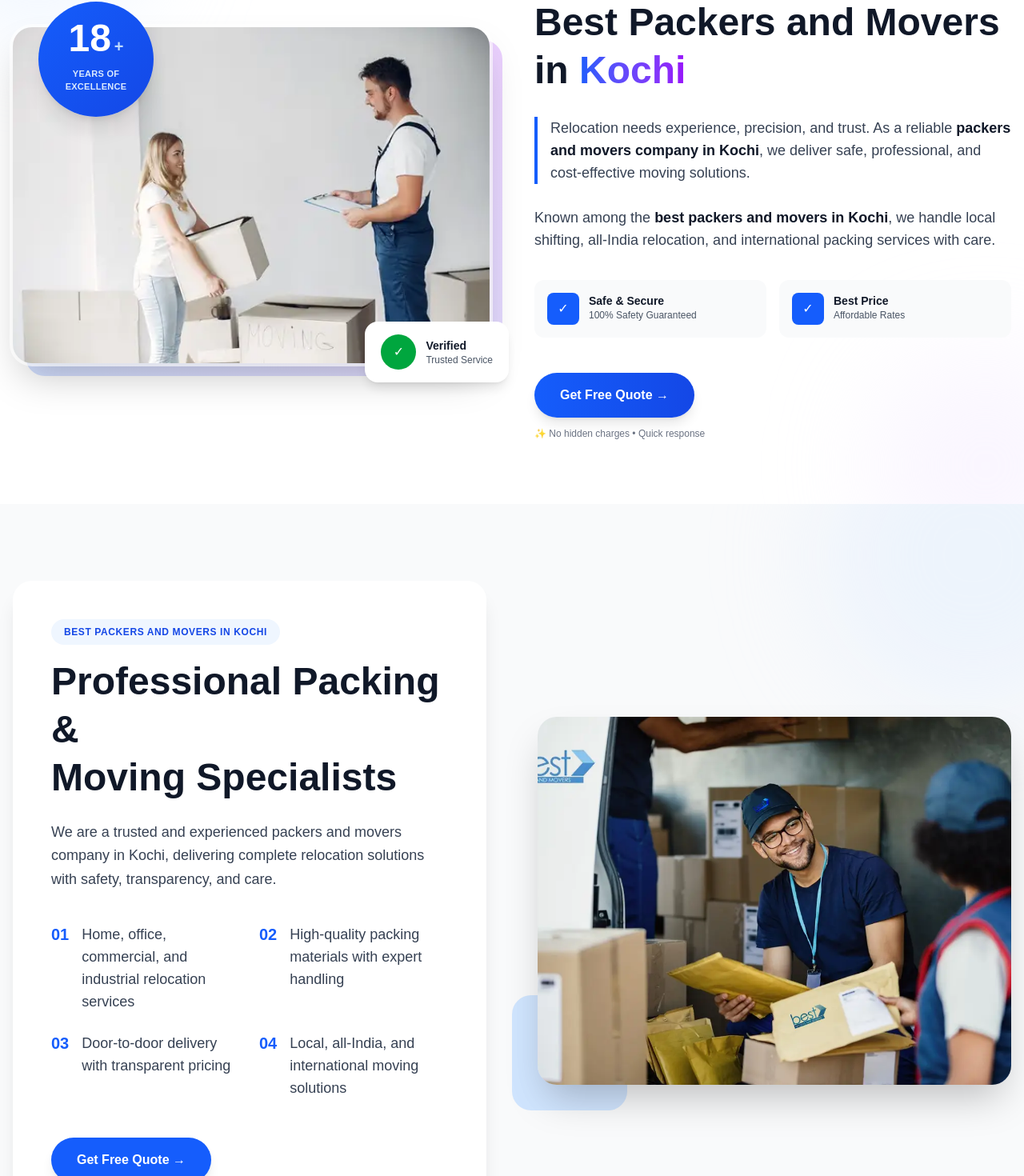
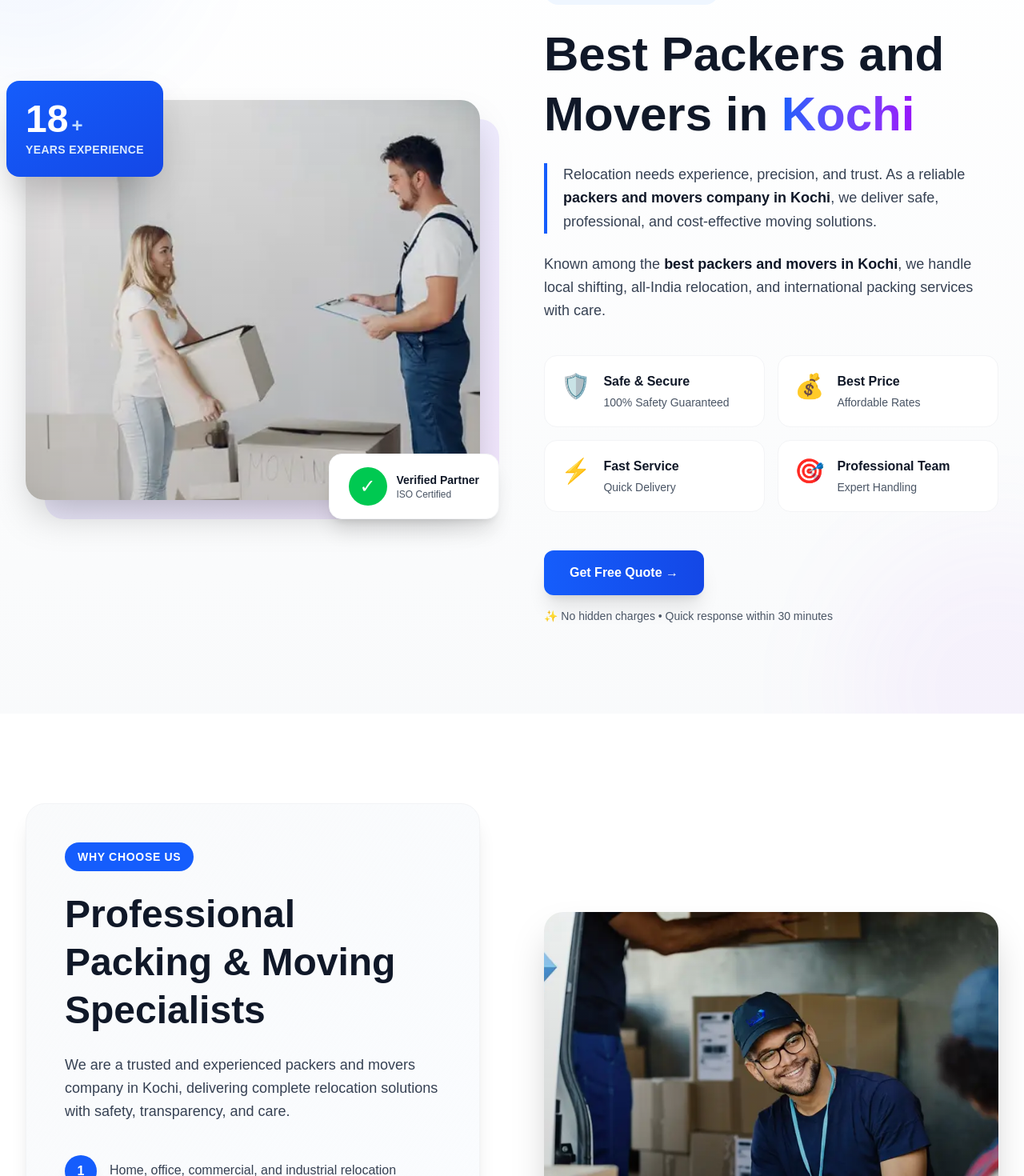
Before and after one commit to nobinbabu94/best-movers-2.0, a Next.js app: page / in a window 1280 px wide. Shown: the part 942-2412 px from the top of the page at 80% size. Built offline with nearby package versions, Linux system fonts and the light colour scheme.

Commit message:
changes to the page and ui

```diff
--- a/app/page.js
+++ b/app/page.js
@@ -5,174 +5,189 @@ import { services, testimonials } from "./utils/constantFiles";
 
 export default function Home() {
   return (
-    <div className="flex flex-col min-h-screen items-center justify-center bg-zinc-50 font-sans ">
+    <div className="flex flex-col min-h-screen bg-white">
       <Hero />
 
-      <section className="relative overflow-hidden bg-white">
-        {/* Soft Decorative Blobs */}
-        <div className="pointer-events-none absolute -top-24 -left-24 h-72 w-72 rounded-full bg-blue-100/40 blur-3xl" />
-        <div className="pointer-events-none absolute -bottom-24 -right-24 h-72 w-72 rounded-full bg-purple-100/40 blur-3xl" />
+      {/* About Section - Enhanced Design */}
+      <section className="relative overflow-hidden bg-gradient-to-b from-white to-gray-50 py-20 md:py-28">
+        {/* Decorative elements */}
+        <div className="pointer-events-none absolute -top-40 -left-40 h-96 w-96 rounded-full bg-blue-500/5 blur-3xl" />
+        <div className="pointer-events-none absolute -bottom-40 -right-40 h-96 w-96 rounded-full bg-purple-500/5 blur-3xl" />
 
-        <div className="relative z-10  px-4 py-20">
-          <div className="grid items-center gap-14 md:grid-cols-2">
+        <div className="relative z-10 max-w-7xl mx-auto px-4 sm:px-6 lg:px-8">
+          <div className="grid items-center gap-12 lg:gap-20 lg:grid-cols-2">
+
             {/* LEFT – IMAGE */}
-            <div className="relative">
-              <div className="absolute inset-0 translate-x-4 translate-y-4 rounded-3xl bg-gradient-to-tr from-blue-600/20 to-purple-600/20" />
+            <div className="relative order-2 lg:order-1">
+              {/* Background decorative shape */}
+              <div className="absolute inset-0 translate-x-6 translate-y-6 rounded-3xl bg-gradient-to-br from-blue-600/10 to-purple-600/10 -z-10" />
 
+              <div className="relative rounded-3xl overflow-hidden shadow-2xl">
                 <Image
                   src={"/assets/moving-best-packers.webp"}
-                width={500}
+                  width={600}
                   height={500}
                   alt="Best Packers and Movers in Kochi"
-                className="relative z-10 h-[320px] w-full rounded-3xl object-cover shadow-2xl ring-4 ring-white/60 md:h-[420px]"
+                  className="w-full h-[400px] md:h-[500px] object-cover"
                   priority={false}
                 />
 
+                {/* Overlay gradient */}
+                <div className="absolute inset-0 bg-gradient-to-t from-black/20 to-transparent" />
+              </div>
+
               {/* Experience Badge */}
-              <div className="absolute -top-8 left-1/2 z-20 flex h-36 w-36 -translate-x-1/2 flex-col items-center justify-center rounded-full bg-gradient-to-br from-blue-600 to-blue-700 text-white shadow-xl md:left-8 md:translate-x-0">
-                <div className="flex items-end gap-1">
+              <div className="absolute -top-6 -left-6 z-20 bg-gradient-to-br from-blue-600 to-blue-700 text-white rounded-2xl p-6 shadow-2xl">
+                <div className="flex items-end gap-1 mb-1">
                   <span className="text-5xl font-extrabold">18</span>
-                  <span className="text-xl font-bold text-blue-200">+</span>
+                  <span className="text-2xl font-bold text-blue-200">+</span>
                 </div>
-                <p className="p-2 mt-1 text-center text-[11px] font-semibold uppercase tracking-wide text-blue-100">
-                  Years of Excellence
+                <p className="text-sm font-semibold uppercase tracking-wide text-blue-100">
+                  Years Experience
                 </p>
               </div>
 
               {/* Trust Badge */}
-              <div className="absolute -bottom-6 -right-6 z-20 rounded-2xl bg-white px-5 py-4 shadow-lg">
+              <div className="absolute -bottom-6 -right-6 z-20 bg-white rounded-2xl px-6 py-4 shadow-xl border border-gray-100">
                 <div className="flex items-center gap-3">
-                  <span className="flex h-11 w-11 items-center justify-center rounded-full bg-green-600 text-white">
+                  <div className="flex h-12 w-12 items-center justify-center rounded-full bg-green-500 text-white text-2xl">
                     ✓
-                  </span>
+                  </div>
                   <div>
-                    <p className="text-sm font-bold text-gray-900">Verified</p>
-                    <p className="text-xs text-gray-600">Trusted Service</p>
+                    <p className="text-sm font-bold text-gray-900">Verified Partner</p>
+                    <p className="text-xs text-gray-600">ISO Certified</p>
                   </div>
                 </div>
               </div>
             </div>
 
             {/* RIGHT – CONTENT */}
-            <div className="space-y-7">
-              <span className="inline-flex items-center gap-2 rounded-full bg-blue-50 px-4 py-2 text-xs font-bold uppercase tracking-wider text-blue-700">
-                <span className="h-2 w-2 rounded-full bg-blue-600" />
+            <div className="space-y-6 order-1 lg:order-2">
+              <div className="inline-flex items-center gap-2 bg-blue-50 px-4 py-2 rounded-full">
+                <span className="h-2 w-2 rounded-full bg-blue-600 animate-pulse" />
+                <span className="text-sm font-bold uppercase tracking-wider text-blue-700">
                   About Our Company
                 </span>
+              </div>
 
-              <h2 className="text-4xl font-extrabold leading-tight text-gray-900 md:text-5xl">
-                Best Packers and Movers
-                <span className="block">
-                  in{" "}
+              <h2 className="text-4xl md:text-5xl lg:text-6xl font-extrabold leading-tight text-gray-900">
+                Best Packers and Movers in{" "}
                 <span className="bg-gradient-to-r from-blue-600 to-purple-600 bg-clip-text text-transparent">
                   Kochi
                 </span>
-                </span>
               </h2>
 
-              <p className="border-l-4 border-blue-600 pl-4 text-gray-700 md:text-lg">
+              <p className="text-lg text-gray-700 leading-relaxed border-l-4 border-blue-600 pl-5">
                 Relocation needs experience, precision, and trust. As a reliable
-                <strong className="text-gray-900">
-                  {" "}
-                  packers and movers company in Kochi
-                </strong>
-                , we deliver safe, professional, and cost-effective moving
-                solutions.
+                <strong className="text-gray-900"> packers and movers company in Kochi</strong>,
+                we deliver safe, professional, and cost-effective moving solutions.
               </p>
 
-              <p className="text-gray-700 md:text-lg">
+              <p className="text-lg text-gray-700 leading-relaxed">
                 Known among the{" "}
-                <strong className="text-gray-900">
-                  best packers and movers in Kochi
-                </strong>
-                , we handle local shifting, all-India relocation, and
-                international packing services with care.
+                <strong className="text-gray-900">best packers and movers in Kochi</strong>,
+                we handle local shifting, all-India relocation, and international packing
+                services with care.
               </p>
 
-              {/* FEATURES */}
-              <div className="grid grid-cols-2 gap-4 pt-2">
+              {/* Features Grid */}
+              <div className="grid sm:grid-cols-2 gap-4 pt-4">
                 {[
-                  { title: "Safe & Secure", desc: "100% Safety Guaranteed" },
-                  { title: "Best Price", desc: "Affordable Rates" },
+                  {
+                    icon: "🛡️",
+                    title: "Safe & Secure",
+                    desc: "100% Safety Guaranteed"
+                  },
+                  {
+                    icon: "💰",
+                    title: "Best Price",
+                    desc: "Affordable Rates"
+                  },
+                  {
+                    icon: "⚡",
+                    title: "Fast Service",
+                    desc: "Quick Delivery"
+                  },
+                  {
+                    icon: "🎯",
+                    title: "Professional Team",
+                    desc: "Expert Handling"
+                  },
                 ].map((item) => (
                   <div
                     key={item.title}
-                    className="flex gap-3 rounded-xl bg-gray-50 p-4 transition hover:bg-blue-50"
+                    className="flex gap-4 rounded-2xl bg-white border border-gray-100 p-5 transition-all duration-300 hover:shadow-lg hover:border-blue-200 hover:-translate-y-1"
                   >
-                    <span className="flex h-10 w-10 items-center justify-center rounded-lg bg-blue-600 text-white">
-                      ✓
-                    </span>
+                    <span className="text-3xl">{item.icon}</span>
                     <div>
-                      <p className="text-sm font-bold text-gray-900">
-                        {item.title}
-                      </p>
-                      <p className="text-xs text-gray-600">{item.desc}</p>
+                      <p className="font-bold text-gray-900 mb-1">{item.title}</p>
+                      <p className="text-sm text-gray-600">{item.desc}</p>
                     </div>
                   </div>
                 ))}
               </div>
 
               {/* CTA */}
-              <div className="pt-4">
+              <div className="pt-6">
                 <Link
                   href="/contact"
-                  className="inline-flex items-center gap-3 rounded-full bg-gradient-to-r from-blue-600 to-blue-700 px-8 py-4 font-semibold text-white shadow-lg transition hover:scale-[1.03] hover:shadow-blue-500/40"
+                  className="inline-flex items-center gap-2 bg-gradient-to-r from-blue-600 to-blue-700 hover:from-blue-700 hover:to-blue-800 text-white px-8 py-4 rounded-xl font-semibold shadow-xl hover:shadow-2xl hover:shadow-blue-500/50 transition-all duration-300 hover:scale-105 active:scale-95"
                 >
                   Get Free Quote →
                 </Link>
-                <p className="mt-3 text-xs text-gray-500">
-                  ✨ No hidden charges • Quick response
+                <p className="mt-4 text-sm text-gray-600">
+                  ✨ No hidden charges • Quick response within 30 minutes
                 </p>
               </div>
             </div>
           </div>
         </div>
       </section>
-      <section className="relative overflow-hidden bg-gray-50">
-        {/* Decorative shape */}
-        <div className="pointer-events-none absolute -top-32 -right-32 h-96 w-96 rounded-full bg-blue-100/40 blur-3xl" />
 
-        <div className="relative z-10  px-4 py-24">
-          <div className="grid items-center gap-16 lg:grid-cols-2">
+      {/* Professional Section */}
+      <section className="relative overflow-hidden bg-white py-20 md:py-28">
+        <div className="max-w-7xl mx-auto px-4 sm:px-6 lg:px-8">
+          <div className="grid items-center gap-12 lg:gap-20 lg:grid-cols-2">
+
             {/* LEFT – CONTENT */}
-            <div className="relative rounded-3xl bg-white p-8 shadow-xl md:p-12">
-              <span className="mb-4 inline-block rounded-full bg-blue-50 px-4 py-2 text-xs font-bold uppercase tracking-wider text-blue-700">
-                Best Packers and Movers in Kochi
+            <div className="bg-gradient-to-br from-gray-50 to-blue-50/30 rounded-3xl p-8 md:p-12 shadow-xl border border-gray-100">
+              <div className="inline-flex items-center gap-2 bg-blue-600 text-white px-4 py-2 rounded-full mb-6">
+                <span className="text-sm font-bold uppercase tracking-wider">
+                  Why Choose Us
                 </span>
+              </div>
 
-              <h2 className="font-heading mb-6 text-3xl font-extrabold leading-tight text-gray-900 md:text-5xl">
-                Professional Packing & <br />
-                Moving Specialists
+              <h2 className="text-3xl md:text-4xl lg:text-5xl font-extrabold leading-tight text-gray-900 mb-6">
+                Professional Packing & Moving Specialists
               </h2>
 
-              <p className="mb-10 text-lg leading-relaxed text-gray-700">
-                We are a trusted and experienced packers and movers company in
-                Kochi, delivering complete relocation solutions with safety,
-                transparency, and care.
+              <p className="text-lg leading-relaxed text-gray-700 mb-10">
+                We are a trusted and experienced packers and movers company in Kochi,
+                delivering complete relocation solutions with safety, transparency, and care.
               </p>
 
-              {/* FEATURES LIST */}
-              <div className="grid gap-6 sm:grid-cols-2">
+              {/* Features List */}
+              <div className="space-y-5">
                 {[
                   "Home, office, commercial, and industrial relocation services",
                   "High-quality packing materials with expert handling",
                   "Door-to-door delivery with transparent pricing",
                   "Local, all-India, and international moving solutions",
                 ].map((text, index) => (
-                  <div key={index} className="flex gap-4">
-                    <span className="text-xl font-extrabold text-blue-600">
-                      {String(index + 1).padStart(2, "0")}
-                    </span>
-                    <p className="text-lg text-gray-700">{text}</p>
+                  <div key={index} className="flex gap-4 items-start">
+                    <div className="flex-shrink-0 w-10 h-10 rounded-full bg-blue-600 text-white flex items-center justify-center font-bold shadow-lg">
+                      {index + 1}
+                    </div>
+                    <p className="text-gray-700 pt-1.5 leading-relaxed">{text}</p>
                   </div>
                 ))}
               </div>
 
               {/* CTA */}
-              <div className="mt-12">
+              <div className="mt-10">
                 <Link
                   href="/contact"
-                  className="inline-flex items-center rounded-full bg-blue-600 px-8 py-4 font-semibold text-white shadow-lg transition hover:bg-blue-700 hover:shadow-blue-500/40"
+                  className="inline-flex items-center gap-2 bg-blue-600 hover:bg-blue-700 text-white px-8 py-4 rounded-xl font-semibold shadow-xl transition-all duration-300 hover:scale-105 active:scale-95"
                 >
                   Get Free Quote →
                 </Link>
@@ -181,33 +196,44 @@ export default function Home() {
 
             {/* RIGHT – IMAGE */}
             <div className="relative">
+              <div className="relative rounded-3xl overflow-hidden shadow-2xl">
                 <Image
                   src={"/assets/best-packers-service.webp"}
                   alt="Professional Packers and Movers in Kochi"
-                width={500}
+                  width={600}
                   height={500}
-                className="h-[360px] w-full rounded-3xl object-cover shadow-2xl md:h-[460px]"
+                  className="w-full h-[400px] md:h-[550px] object-cover"
                 />
+                <div className="absolute inset-0 bg-gradient-to-t from-black/20 to-transparent" />
+              </div>
 
-              {/* Accent block */}
-              <div className="absolute -bottom-8 -left-8 -z-10 h-36 w-36 rounded-3xl bg-blue-200/70" />
+              {/* Decorative accent */}
+              <div className="absolute -bottom-8 -left-8 -z-10 h-48 w-48 rounded-3xl bg-gradient-to-br from-blue-400/20 to-purple-400/20" />
+              <div className="absolute -top-8 -right-8 -z-10 h-32 w-32 rounded-full bg-gradient-to-br from-purple-400/20 to-pink-400/20" />
             </div>
           </div>
         </div>
       </section>
-      <section className="relative bg-gradient-to-b from-white to-gray-50 py-24">
-        <div className=" px-4">
+
+      {/* Services Section */}
+      <section className="relative bg-gradient-to-b from-gray-50 to-white py-20 md:py-28">
+        <div className="max-w-7xl mx-auto px-4 sm:px-6 lg:px-8">
+
           {/* Header */}
-          <div className="mb-16 text-center">
-            <span className="mb-4 inline-block rounded-full bg-blue-100 px-4 py-2 text-sm font-semibold text-blue-600">
+          <div className="text-center mb-16">
+            <div className="inline-flex items-center gap-2 bg-blue-50 px-4 py-2 rounded-full mb-4">
+              <span className="h-2 w-2 rounded-full bg-blue-600" />
+              <span className="text-sm font-bold uppercase tracking-wider text-blue-700">
                 Our Services
               </span>
-            <h2 className="mb-4 text-4xl font-extrabold text-gray-900 md:text-5xl">
+            </div>
+
+            <h2 className="text-4xl md:text-5xl lg:text-6xl font-extrabold text-gray-900 mb-6">
               Complete Moving Solutions
             </h2>
-            <p className="mx-auto max-w-2xl text-lg text-gray-600">
-              Professional packing and moving services tailored to your needs in
-              Kochi
+
+            <p className="mx-auto max-w-2xl text-lg md:text-xl text-gray-600 leading-relaxed">
+              Professional packing and moving services tailored to your needs in Kochi
             </p>
           </div>
 
@@ -216,74 +242,133 @@ export default function Home() {
             {services.map((service, index) => (
               <div
                 key={index}
-                className="bg-white rounded-xl p-6 shadow-sm hover:shadow-md transition"
+                className="group bg-white rounded-2xl overflow-hidden shadow-lg hover:shadow-2xl transition-all duration-300 hover:-translate-y-2 border border-gray-100"
               >
+                <div className="relative h-60 overflow-hidden">
                   <Image
                     src={service.img}
                     alt={service.title}
                     width={500}
                     height={500}
-                  className="mb-4 w-80 h-60 object-cover"
+                    className="w-full h-full object-cover transition-transform duration-500 group-hover:scale-110"
                   />
+                  <div className="absolute inset-0 bg-gradient-to-t from-black/60 to-transparent" />
+                </div>
 
-                <h3 className="text-lg font-semibold text-gray-800">
+                <div className="p-6">
+                  <h3 className="text-xl font-bold text-gray-900 mb-3 group-hover:text-blue-600 transition-colors">
                     {service.title}
                   </h3>
-
-                <p className="text-sm text-gray-600 mt-2">{service.desc}</p>
+                  <p className="text-gray-600 leading-relaxed">{service.desc}</p>
+                </div>
               </div>
             ))}
           </div>
 
           {/* CTA */}
-          <div className="mt-16 text-center">
+          <div className="text-center mt-16">
             <Link
               href="/contact"
-              className="inline-flex items-center gap-2 rounded-full bg-blue-600 px-8 py-4 font-semibold text-white shadow-lg transition hover:bg-blue-700 hover:shadow-blue-500/40"
+              className="inline-flex items-center gap-2 bg-gradient-to-r from-blue-600 to-blue-700 hover:from-blue-700 hover:to-blue-800 text-white px-10 py-5 rounded-xl font-semibold text-lg shadow-xl hover:shadow-2xl hover:shadow-blue-500/50 transition-all duration-300 hover:scale-105 active:scale-95"
             >
               Get Free Quote →
             </Link>
           </div>
         </div>
       </section>
-      <section className="bg-zinc-50 py-16">
-        <div className="px-6">
-          <h2 className="text-3xl font-semibold text-center mb-12 text-blue-700">
+
+      {/* Testimonials Section */}
+      <section className="bg-gradient-to-b from-white to-gray-50 py-20 md:py-28">
+        <div className="max-w-7xl mx-auto px-4 sm:px-6 lg:px-8">
+
+          {/* Header */}
+          <div className="text-center mb-16">
+            <div className="inline-flex items-center gap-2 bg-blue-50 px-4 py-2 rounded-full mb-4">
+              <span className="h-2 w-2 rounded-full bg-blue-600" />
+              <span className="text-sm font-bold uppercase tracking-wider text-blue-700">
+                Testimonials
+              </span>
+            </div>
+
+            <h2 className="text-4xl md:text-5xl font-extrabold text-gray-900 mb-4">
               What Our Clients Say
             </h2>
 
+            <p className="text-lg text-gray-600">
+              Trusted by thousands of happy customers across Kochi
+            </p>
+          </div>
+
+          {/* Testimonial Cards */}
           <div className="grid grid-cols-1 md:grid-cols-2 lg:grid-cols-3 gap-8">
             {testimonials.map((t, index) => (
               <div
                 key={index}
-                className="bg-white rounded-2xl p-6 shadow-sm hover:shadow-md transition"
+                className="bg-white rounded-2xl p-8 shadow-lg hover:shadow-2xl transition-all duration-300 hover:-translate-y-1 border border-gray-100"
               >
                 {/* Header */}
-                <div className="flex items-center gap-4 mb-4">
-                  <div className="w-12 h-12 rounded-full bg-[#1a2720] text-white flex items-center justify-center font-semibold">
+                <div className="flex items-center gap-4 mb-6">
+                  <div className="w-14 h-14 rounded-full bg-gradient-to-br from-blue-600 to-purple-600 text-white flex items-center justify-center font-bold text-lg shadow-lg">
                     {t.avatar}
                   </div>
-
                   <div>
-                    <h4 className="font-semibold text-gray-700">{t.name}</h4>
+                    <h4 className="font-bold text-gray-900">{t.name}</h4>
                     <p className="text-sm text-gray-500">{t.location}</p>
                   </div>
                 </div>
 
+                {/* Rating */}
+                <div className="flex items-center gap-1 mb-4">
+                  {[...Array(5)].map((_, i) => (
+                    <svg key={i} className="w-5 h-5 text-yellow-400 fill-current" viewBox="0 0 20 20">
+                      <path d="M10 15l-5.878 3.09 1.123-6.545L.489 6.91l6.572-.955L10 0l2.939 5.955 6.572.955-4.756 4.635 1.123 6.545z" />
+                    </svg>
+                  ))}
+                  <span className="ml-2 text-sm font-semibold text-gray-700">{t.rating}</span>
+                </div>
+
                 {/* Review */}
-                <p className="text-gray-700 text-sm leading-relaxed">
-                  “{t.review}”
+                <p className="text-gray-700 leading-relaxed mb-6 italic">
+                  "{t.review}"
                 </p>
 
                 {/* Footer */}
-                <div className="mt-4 flex items-center justify-between text-sm text-gray-400">
-                  <span>{t.service}</span>
-                  <span>⭐ {t.rating}</span>
+                <div className="pt-4 border-t border-gray-100">
+                  <p className="text-sm font-medium text-blue-600">{t.service}</p>
+                  <p className="text-xs text-gray-400 mt-1">{t.date}</p>
                 </div>
-
-                <p className="mt-1 text-xs text-gray-400">{t.date}</p>
               </div>
             ))}
+          </div>
+        </div>
+      </section>
+
+      {/* CTA Section */}
+      <section className="relative bg-gradient-to-br from-blue-600 to-purple-600 py-20 overflow-hidden">
+        {/* Decorative elements */}
+        <div className="absolute top-0 right-0 w-96 h-96 bg-white/5 rounded-full blur-3xl" />
+        <div className="absolute bottom-0 left-0 w-96 h-96 bg-white/5 rounded-full blur-3xl" />
+
+        <div className="relative z-10 max-w-4xl mx-auto px-4 sm:px-6 lg:px-8 text-center">
+          <h2 className="text-3xl md:text-4xl lg:text-5xl font-extrabold text-white mb-6">
+            Ready to Move? Get Your Free Quote Today!
+          </h2>
+          <p className="text-xl text-blue-100 mb-10">
+            Professional moving services at affordable prices. No hidden charges.
+          </p>
+          <div className="flex flex-col sm:flex-row gap-4 justify-center">
+            <Link
+              href="/contact"
+              className="inline-flex items-center justify-center gap-2 bg-white text-blue-600 px-10 py-5 rounded-xl font-bold text-lg shadow-2xl hover:bg-gray-50 transition-all duration-300 hover:scale-105 active:scale-95"
+            >
+              Get Free Quote →
+            </Link>
+            <a
+              href="tel:+919562763030"
+              className="inline-flex items-center justify-center gap-2 bg-blue-800 text-white px-10 py-5 rounded-xl font-bold text-lg shadow-2xl hover:bg-blue-900 transition-all duration-300 hover:scale-105 active:scale-95 border-2 border-white/20"
+            >
+              📞 Call: +91 95627 63030
+            </a>
           </div>
         </div>
       </section>
```
Lines whose indentation alone changed are shown as unchanged.
